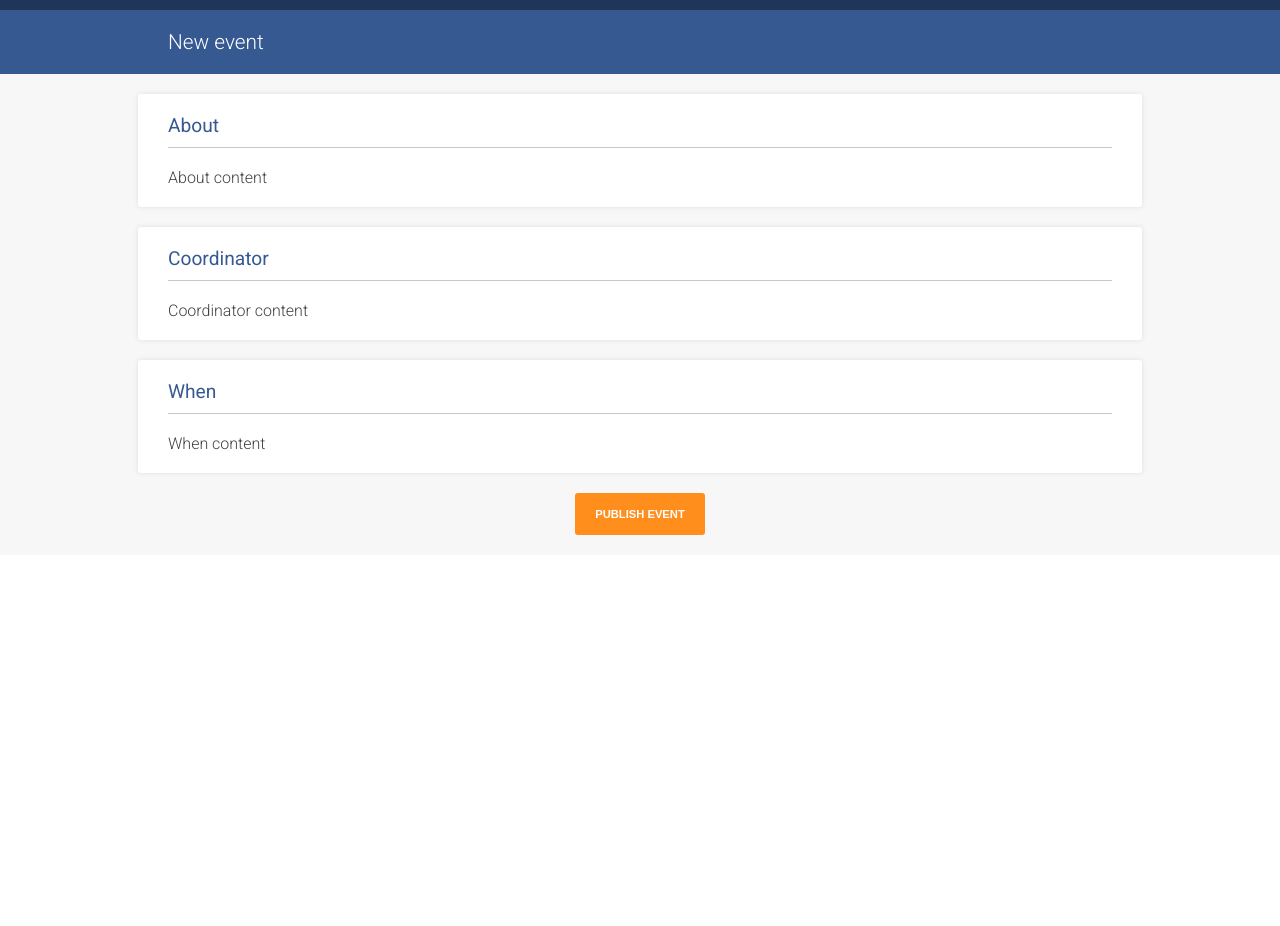
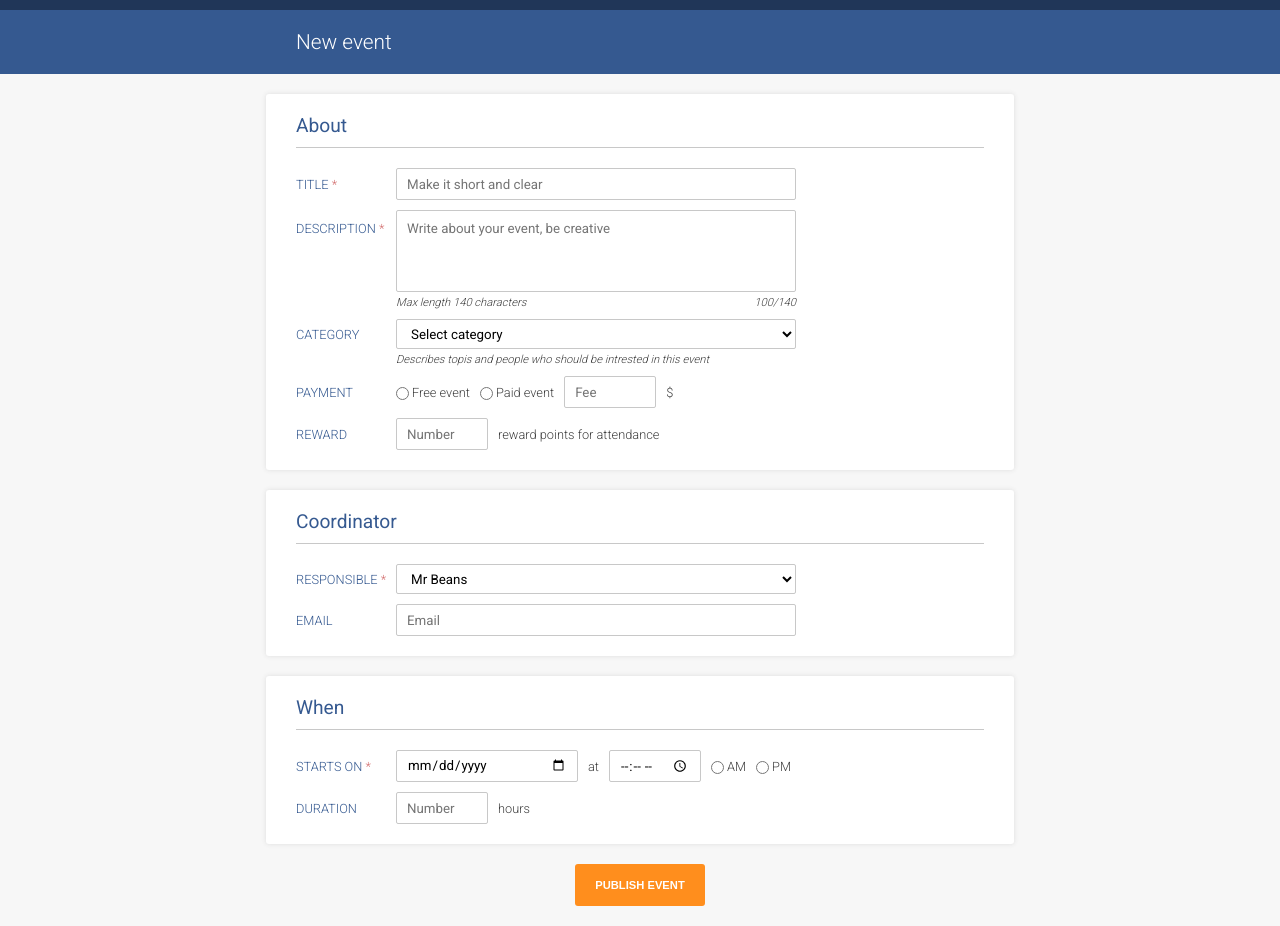
Before and after one commit to mateuszprzybylski/event-form, a React (Create React App) app: page / in a window 1280 px wide. Before the commit the page ends 800 px from the top, so only its background shows below. Built offline with nearby package versions, Linux system fonts and the light colour scheme.

Commit message:
complete form layout

```diff
--- a/public/index.html
+++ b/public/index.html
@@ -23,7 +23,7 @@
       work correctly both with client-side routing and a non-root public URL.
       Learn how to configure a non-root public URL by running `npm run build`.
     -->
-    <title>React App</title>
+    <title>New event</title>
   </head>
   <body>
     <noscript>You need to enable JavaScript to run this app.</noscript>
--- a/src/components/EventForm/EventForm.js
+++ b/src/components/EventForm/EventForm.js
@@ -13,13 +13,156 @@ export default class EventForm extends Component {
       <div className="event-form">
         <form onSubmit={this.handleSubmit}>
           <FormSection header="About">
-            About content
+           <div className="form-group required">
+              <label htmlFor="title">TITLE</label>
+              <div className="form-control">
+                <input
+                  id="title"
+                  type="text"
+                  placeholder="Make it short and clear"
+                  required/>
+                <div className="form-control__error">
+                  Title cannot be empty
+                </div>
+              </div>
+           </div>
+
+           <div className="form-group required">
+              <label htmlFor="description">DESCRIPTION</label>
+              <div className="form-control">
+                <textarea
+                  rows="4"
+                  maxLength="140"
+                  id="description"
+                  type="text"
+                  placeholder="Write about your event, be creative"
+                  required/>
+                <div className="form-control__hint">
+                  Max length 140 characters
+                  <span className="f-rigth">100/140</span>
+                </div>
+                <div className="form-control__error">
+                  Description cannot be empty
+                </div>
+              </div>
+           </div>
+
+           <div className="form-group">
+              <label htmlFor="category">CATEGORY</label>
+              <div className="form-control">
+                <select
+                  defaultValue=""
+                  id="category">
+                  <option value="">Select category</option>
+                  <option value="skils">Skils</option>
+                  <option value="interests">Interests</option>
+                  <option value="locations">Locations</option>
+                </select>
+                <div className="form-control__hint">
+                  Describes topis and people who should be intrested in this event
+                </div>
+              </div>
+           </div>
+
+           <div className="form-group form-group-inline">
+            <label htmlFor="payment">PAYMENT</label>
+            <div className="form-control form-control-inline">
+              <input type="radio" name="gender" value="male"/>
+              <span>Free event</span>
+            </div>
+            <div className="form-control form-control-inline">
+              <input type="radio" name="gender" value="female"/>
+              <span>Paid event</span>
+            </div>
+            <div className="form-control form-control-inline m-0-mobile fee-control">
+              <input type="number" className="short" name="fee" placeholder="Fee"/>
+              <span className="form-control__description">$</span>
+            </div>
+          </div>
+
+          <div className="form-group form-group-inline reward-group">
+            <label htmlFor="reward">REWARD</label>
+            <div className="form-control form-control-inline">
+              <input
+                id="reward"
+                type="number"
+                className="short"
+                placeholder="Number"/>
+            </div>
+            <span className="form-control__description">reward points for attendance</span>
+          </div>
+
           </FormSection>
           <FormSection header="Coordinator">
-            Coordinator content
+
+           <div className="form-group required">
+              <label htmlFor="responsible">RESPONSIBLE</label>
+              <div className="form-control">
+                <select
+                  defaultValue="skils"
+                  id="responsible">
+                  <option value="beans">Mr Beans</option>
+                  <option value="bond">James Bond</option>
+                </select>
+                <div className="form-control__error">
+                  Select responsible person
+                </div>
+              </div>
+           </div>
+
+           <div className="form-group">
+              <label htmlFor="title">EMAIL</label>
+              <div className="form-control">
+                <input
+                  id="email"
+                  type="email"
+                  placeholder="Email"/>
+              </div>
+           </div>
+
           </FormSection>
           <FormSection header="When">
-            When content
+
+            <div className="form-group required form-group-inline">
+              <label htmlFor="startson">STARTS ON</label>
+              <div className="form-control form-control-inline">
+                <input
+                  id="startson"
+                  type="date"
+                  className="medium"
+                  placeholder="dd/mm/yyyy"/>
+                <div className="form-control__error">
+                  Starts on cannot be empty
+                </div>
+              </div>
+              <span className="form-control__description">at</span>
+              <div className="form-control form-control-inline time-control">
+                <input
+                  id="startson"
+                  type="time"
+                  className="short"
+                  placeholder="--:--"/>
+              </div>
+              <div className="form-control form-control-inline">
+                <input type="radio" name="time" value="am"/><span>AM</span>
+              </div>
+              <div className="form-control form-control-inline">
+                <input type="radio" name="time" value="pm"/><span>PM</span>
+              </div>
+            </div>
+
+            <div className="form-group form-group-inline">
+              <label htmlFor="duration">DURATION</label>
+              <div className="form-control form-control-inline">
+                <input
+                  id="duration"
+                  type="number"
+                  className="short"
+                  placeholder="Number"/>
+              </div>
+              <span className="form-control__description">hours</span>
+            </div>
+
           </FormSection>
           <button
             type="submit"
--- a/src/components/EventForm/EventForm.scss
+++ b/src/components/EventForm/EventForm.scss
@@ -1,9 +1,204 @@
 @import '../../styles/utils.scss';
+@import '../../styles/variables.scss';
+@import '../../styles/mixins.scss';
 
 .event-form {
+    font-size: .8rem;
 
     &__submit-btn {
         display: block;
         margin: 0 auto;
     }
 }
+
+.form-group {
+    display: flex;
+    align-items: baseline;
+
+    &-inline {
+        align-items: center;
+    }
+
+    &:not(:last-of-type) {
+        margin-bottom: 10px;
+    }
+
+    &.required {
+        label::after {
+            content: ' *';
+            color: $error-color;
+        }
+    }
+
+    label {
+        flex-basis: 100px;
+        flex-shrink: 0;
+        color: $primary-color;
+        font-size: .8rem;
+    }
+
+    .form-control {
+        position: relative;
+        display: flex;
+        flex-basis: 400px;
+        flex-direction: column;
+
+        &:not(:first-of-type) {
+            margin-left: 10px;
+        }
+
+        &__hint {
+            font-style: italic;
+            font-size: .7rem;
+            margin-top: 4px;
+        }
+
+        &__description {
+            margin-left: 10px;
+        }
+    }
+
+    .form-control-inline {
+        flex-direction: row;
+        flex-basis: unset;
+        align-items: center;
+    }
+
+    input,
+    textarea,
+    select {
+        border: 1px solid $form-elements-color;
+        border-radius: 2px;
+        font-family: inherit;
+        padding: 10px;
+        background-color: $white;
+    }
+
+    input,
+    select {
+        height: 30px;
+        padding-top: 0;
+        padding-bottom: 0;
+    }
+
+    input[type="radio"] {
+        height: auto;
+        margin-left: 0;
+    }
+
+    select option[value=""][disabled] {
+        color: $form-elements-color;
+    }
+
+    textarea {
+        resize: none;
+    }
+
+    &.has-error {
+        label {
+            color: $error-color;
+        }
+    }
+
+    .form-control.has-error {
+        input,
+        textarea,
+        select {
+            border: 1px solid $error-color;
+        }
+
+      .form-control__error {
+        display: block;
+      }
+    }
+
+    .form-control__error {
+        display: none;
+        background-color: $error-color;
+        position: absolute;
+        color: $white;
+        font-size: .7rem;
+        padding: 2px 5px;
+        border-radius: 2px;
+        right: -10px;
+        top: 0;
+        transform: translate(100%, 40%);
+        z-index: 1;
+
+        &::before {
+            content: "";
+            position: absolute;
+            width: 10px;
+            height: 10px;
+            background-color: $error-color;
+            transform: rotate(45deg);
+            margin-top: 2px;
+            margin-left: -7px;
+            z-index: -1;
+        }
+    }
+
+    input.short {
+        width: 70px;
+    }
+
+    input.medium {
+        width: 160px;
+    }
+
+    @include mobile-md-and-less {
+        flex-direction: column;
+        position: relative;
+        margin-bottom: 20px;
+
+        label {
+            flex-basis: unset;
+            margin-bottom: 5px;
+        }
+
+        .form-control {
+            flex-basis: auto;
+            width: 100%;
+        }
+
+        .form-control-inline {
+            flex-basis: auto;
+            width: unset;
+        }
+
+        &-inline {
+            flex-direction: row;
+            flex-wrap: wrap;
+
+            label {
+                flex-basis: 100%;
+            }
+        }
+
+        .form-control__error {
+            position: absolute;
+            right: unset;
+            transform: unset;
+            top: unset;
+            margin: 0;
+            left: 0;
+            bottom: -23px;
+            z-index: 1;
+
+            &::before {
+                margin-left: 0;
+                margin-top: -5px;
+                z-index: -1;
+            }
+        }
+    }
+
+    @include mobile {
+        .form-control.fee-control,
+        .form-control.time-control,
+        &.reward-group .form-control__description {
+            margin-left: 0;
+            margin-top: 5px;
+        }
+    }
+}
--- a/src/styles/mixins.scss
+++ b/src/styles/mixins.scss
@@ -26,6 +26,12 @@
   }
 }
 
+@mixin mobile-md-and-less {
+  @media (max-width: $mobile-md-max-width) {
+    @content;
+  }
+}
+
 //Buttons
 
 @mixin btn($background-color, $text-color) {
--- a/src/styles/utils.scss
+++ b/src/styles/utils.scss
@@ -18,7 +18,7 @@
     }
 
     @include desktop {
-        width: $desktop-min-width - $container-offset;
+        width: $tablet-min-width - $container-offset;
     }
 }
 
@@ -29,3 +29,7 @@
 .btn-secondary {
     @include btn($secondary-color, $white);
 }
+
+.f-rigth {
+    float: right;
+}
--- a/src/styles/variables.scss
+++ b/src/styles/variables.scss
@@ -17,7 +17,7 @@ $default-horizontal-padding: 30px;
 //Colors
 $primary-color: #355990;
 $secondary-color: #ff8e1d;
-$error-color: #ffb2b2;
+$error-color: #d16a6a;
 $background-color: #f7f7f7;
 $text-color: #404040;
 $white: #fff;
```
